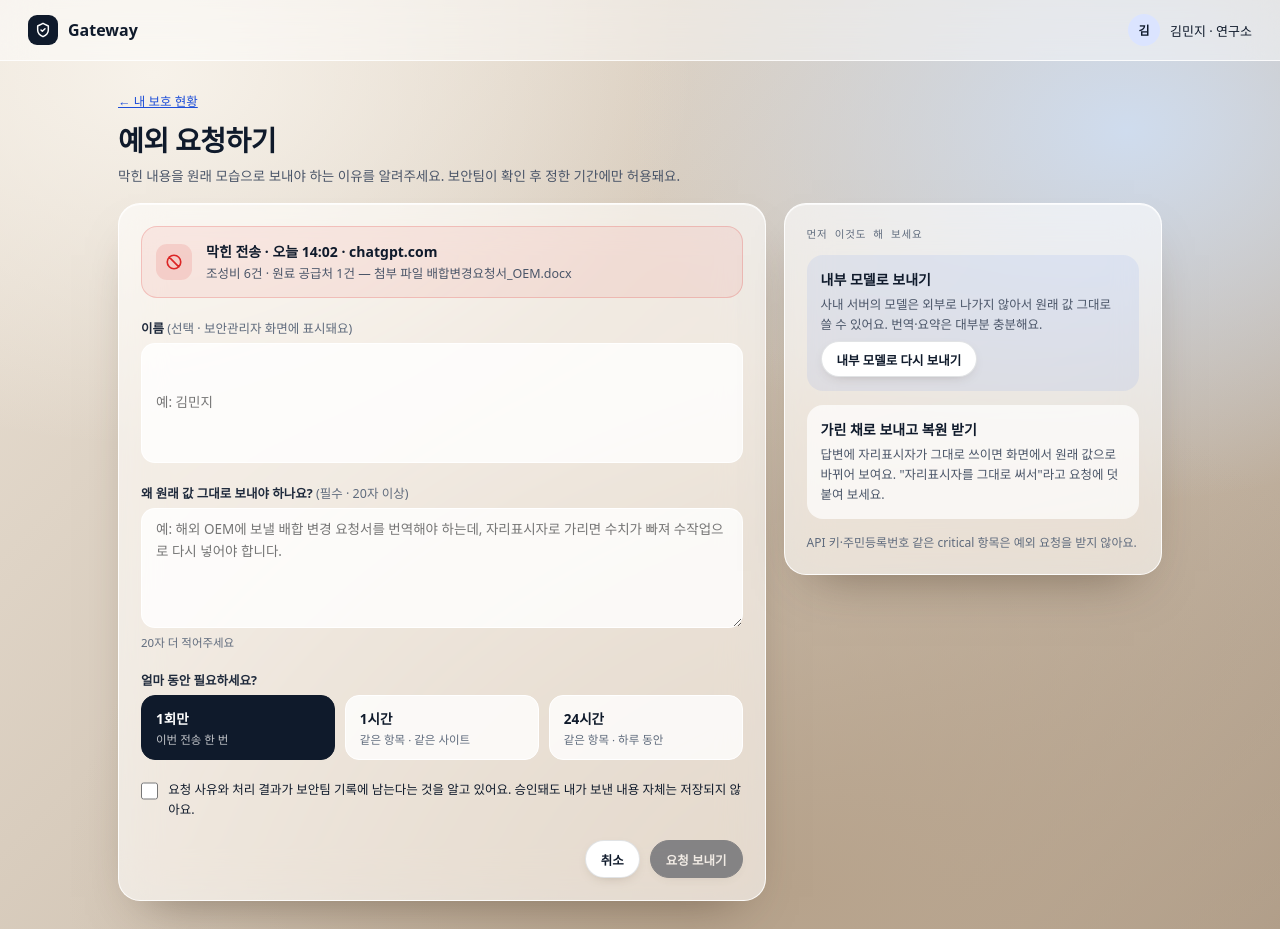
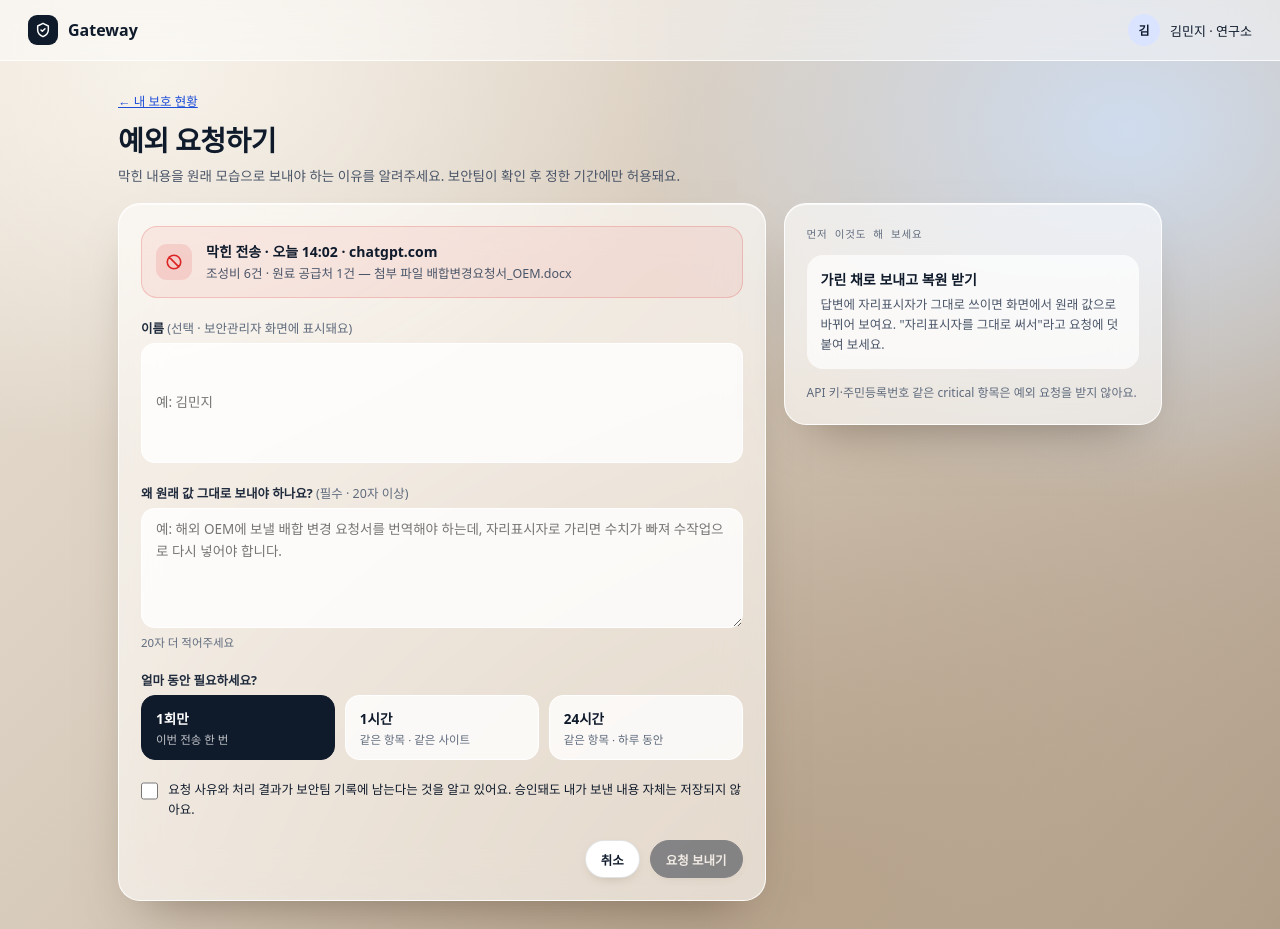
Before and after one commit to Lui-die-lui/llm-gateway, a React (Vite) app in the folder frontend/: page /me/request in a window 1280 px wide. Built offline with nearby package versions, Linux system fonts and the light colour scheme; a web font is replaced by a local one.

Commit message:
fix(portal): remove the internal-model card on the exception request page, it was not connected to anything

```diff
--- a/frontend/src/pages/portal/Request.tsx
+++ b/frontend/src/pages/portal/Request.tsx
@@ -31,7 +31,6 @@ export function RequestPage() {
   const [reason, setReason] = useState('');
   const [scope, setScope] = useState<Scope>('1회');
   const [agree, setAgree] = useState(false);
-  const [internal, setInternal] = useState(false);
   const submit = useMutation({
     mutationFn: () => portalApi.createException({ reason, scope, requester: name, entity: labels, site }),
     onSuccess: () => {
@@ -186,15 +185,6 @@ export function RequestPage() {
           )}
           <aside className="card" style={{ flex: '2 1 320px', display: 'flex', flexDirection: 'column', gap: 14, padding: 22 }}>
             <div className="lbl">먼저 이것도 해 보세요</div>
-            <div style={{ padding: 14, borderRadius: 16, background: 'rgba(37,99,235,.08)', display: 'flex', flexDirection: 'column', gap: 6 }}>
-              <b style={{ fontSize: 14 }}>내부 모델로 보내기</b>
-              <span className="t2" style={{ fontSize: 12.5, lineHeight: 1.6 }}>
-                사내 서버의 모델은 외부로 나가지 않아서 원래 값 그대로 쓸 수 있어요. 번역·요약은 대부분 충분해요.
-              </span>
-              <button type="button" className="btn" aria-pressed={internal} onClick={() => setInternal(!internal)} style={{ alignSelf: 'flex-start', minHeight: 36 }}>
-                {internal ? '내부 모델로 다시 보냈어요' : '내부 모델로 다시 보내기'}
-              </button>
-            </div>
             <div style={{ padding: 14, borderRadius: 16, background: 'rgba(255,255,255,.7)', display: 'flex', flexDirection: 'column', gap: 6 }}>
               <b style={{ fontSize: 14 }}>가린 채로 보내고 복원 받기</b>
               <span className="t2" style={{ fontSize: 12.5, lineHeight: 1.6 }}>
```
